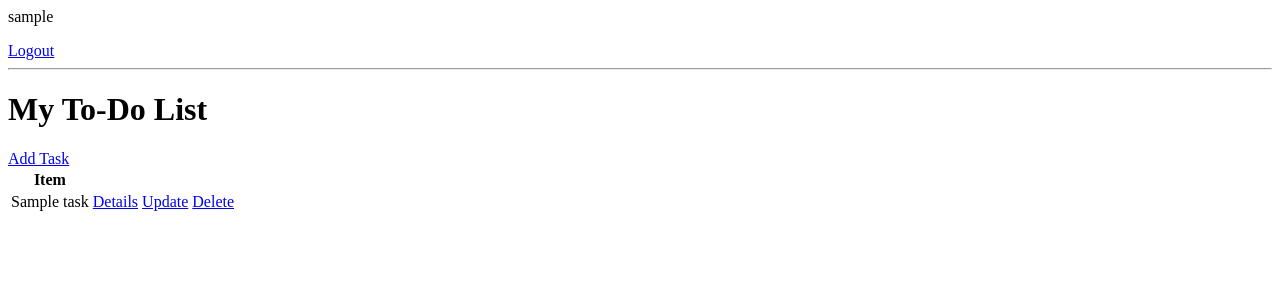
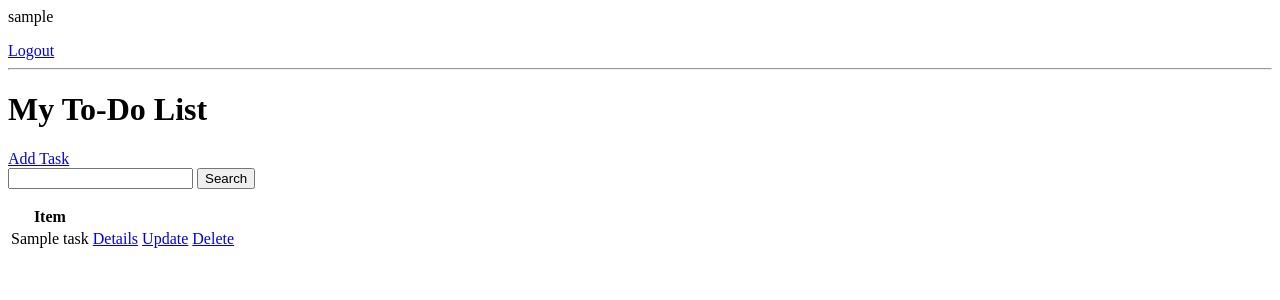
Before and after one commit to freboy1/To-do-Login-Registration, a Django app: page / in a window 1280 px wide. Shown: the top 300 px of the page. Run offline with Django 4.2, Linux system fonts and the light colour scheme; a user stored in the database is signed in; tables that the repository leaves empty hold one stand-in row (values such as "Sample post").

Commit message:
Add search & submit inputs

```diff
--- a/base/templates/base/task_list.html
+++ b/base/templates/base/task_list.html
@@ -10,6 +10,11 @@
 <hr>
 <h1>My To-Do List</h1>
 <a href="{% url "create" %}">Add Task</a>
+<form action="" method="get">
+    <input type="text" name="search-area">
+    <input type="submit" value="Search">
+</form>
+
 
 <table>
     <tr>
```
